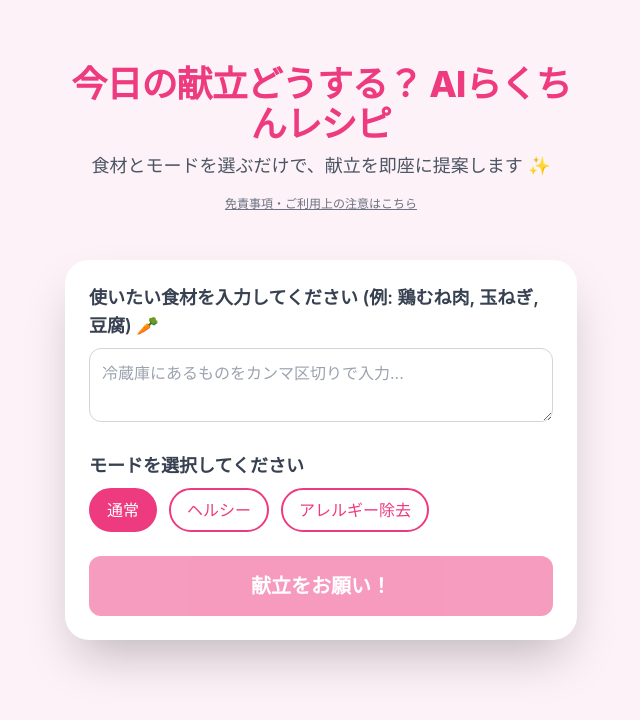
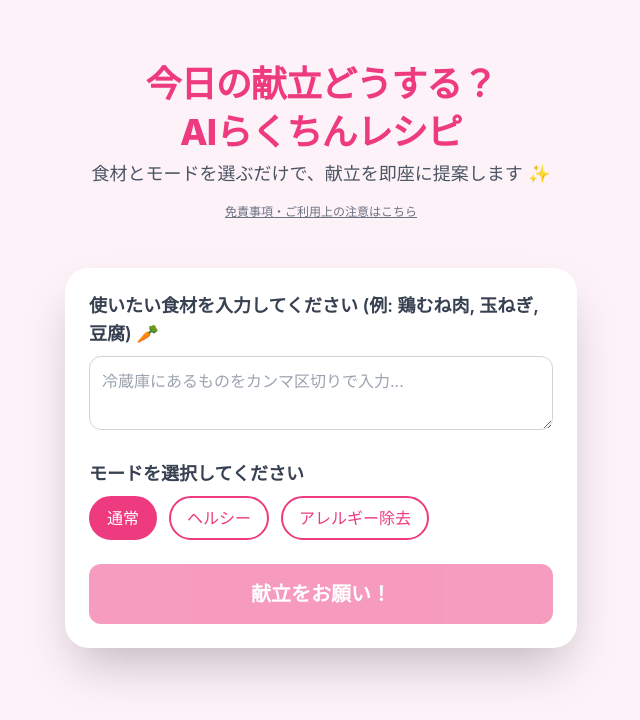
Before and after one commit to Mitsu-8/AiMenuChef, a plain HTML site: page index.html in a window 1280 px wide. Shown: the whole page, without its empty margins (319-959 px from the left). Drawn offline with nearby package versions, Linux system fonts and the light colour scheme.

Commit message:
Update index.html

```diff
--- a/index.html
+++ b/index.html
@@ -111,8 +111,11 @@
         <!-- Header -->
         <header class="text-center pt-8 pb-6">
             <h1 class="text-4xl font-extrabold text-primary mb-2 tracking-tight">
-                今日の献立どうする？ AIらくちんレシピ
+                今日の献立どうする？
             </h1>
+            <h2 class="text-4xl font-extrabold text-primary mb-2 tracking-tight">
+                AIらくちんレシピ
+            </h2>
             <p class="text-gray-600 text-lg mb-4">食材とモードを選ぶだけで、献立を即座に提案します ✨</p>
 
             <p class="text-xs text-gray-500 mb-6">
```
